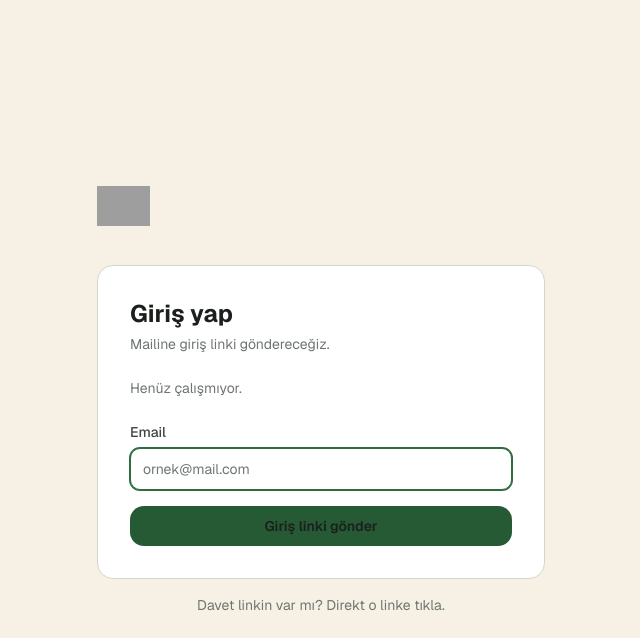
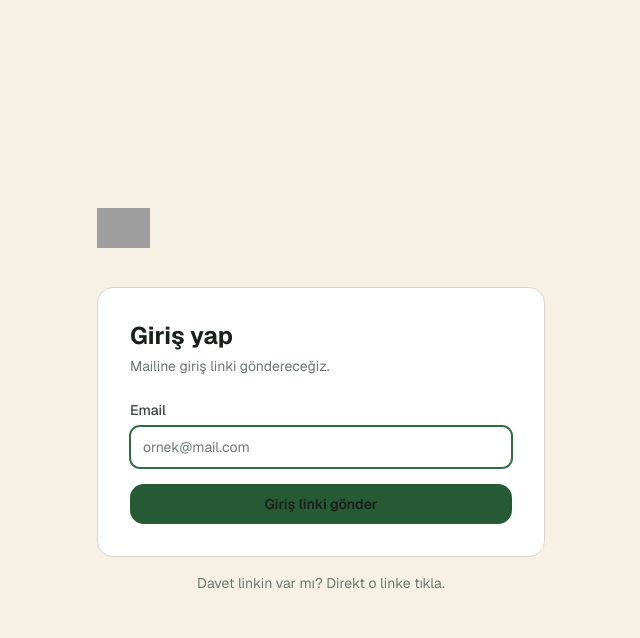
Before and after one commit to hmrbll/ekiptahmin, a Django app: page /auth/login/ in a window 1280 px wide. Shown: the top 638 px of the page, without its empty margins (319-959 px from the left). Run offline with Django 5.2, Linux system fonts and the light colour scheme; style sheets or scripts are compiled from the project's sources; grey boxes are pictures that could not be loaded.

Commit message:
chore(auth): drop "Henüz çalışmıyor" placeholder on login page
The placeholder line was left over from before email sending was
wired up. Magic-link login is operational now (via Resend in prod
and the .eml file backend in dev), so the warning was misleading
users.

Co-Authored-By: Claude Opus 4.7 <noreply@anthropic.com>

```diff
--- a/templates/accounts/login.html
+++ b/templates/accounts/login.html
@@ -5,7 +5,6 @@
 {% block card_title %}
 <h1 class="text-2xl font-bold mb-1">Giriş yap</h1>
 <p class="text-sm text-fg-muted mb-6">Mailine giriş linki göndereceğiz.</p>
-<p class="text-sm text-fg-muted mb-6">Henüz çalışmıyor.</p>
 {% endblock %}
 
 {% block card_content %}
```
